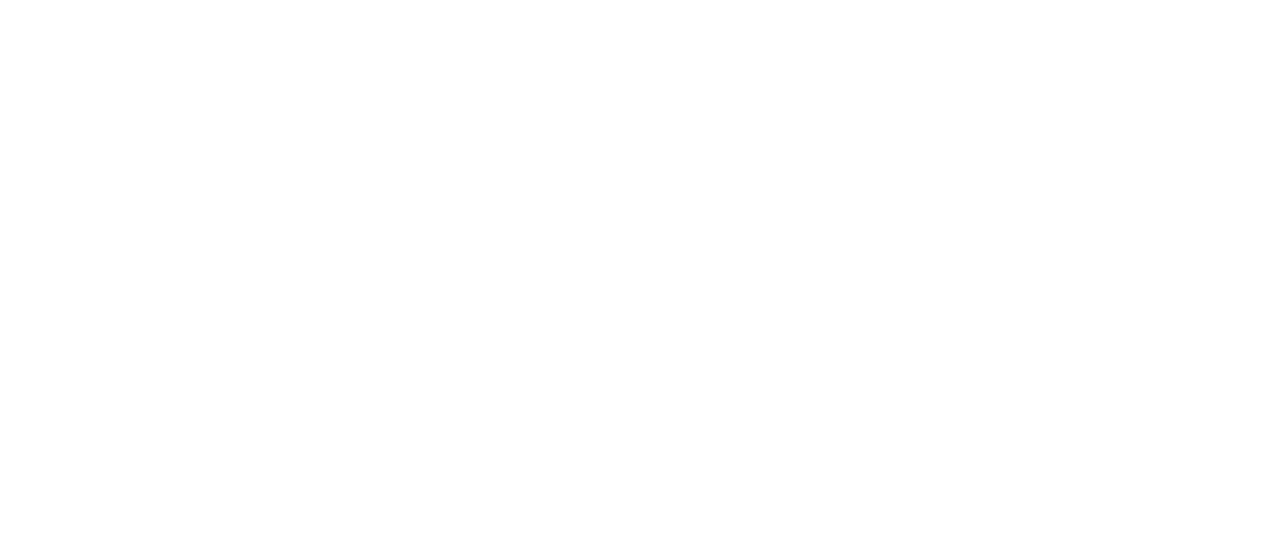
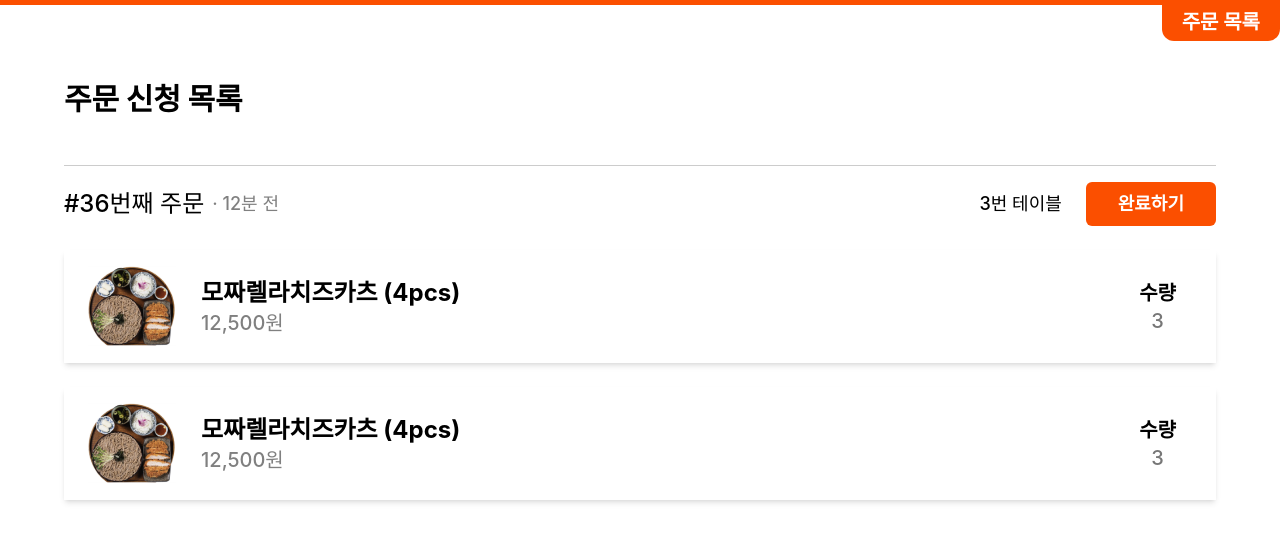
Before and after one commit to Team-HUG/app, a React (Create React App) app: page /admin/order in a window 1280 px wide. Before the commit this address had no page. Shown: the top 542 px of the page. Built offline with nearby package versions, Linux system fonts and the light colour scheme.

Commit message:
어드민페이지

```diff
--- a/src/App.tsx
+++ b/src/App.tsx
@@ -1,6 +1,7 @@
 import React from 'react';
 import { BrowserRouter, Route, Routes } from 'react-router-dom';
 import Prepare from './pages/Prepare';
+import AdminOrderList from './pages/AdminOrderList';
 
 const App = () => {
   return (
@@ -8,6 +9,7 @@
       <Routes>
         <Route path="/" element={<div />} />
         <Route path="/prepare" element={<Prepare />} />
+        <Route path="/admin/order" element={<AdminOrderList />} />
       </Routes>
     </BrowserRouter>
   );
--- /dev/null
+++ b/src/pages/AdminOrderList.tsx
@@ -0,0 +1,57 @@
+import React from 'react';
+import TableBar from '../components/atoms/TableBar';
+
+const AdminOrderList = () => {
+  return (
+    <div className=" w-full h-[100vh] flex flex-col">
+      <TableBar name="주문 목록" />
+      <section className=" w-full h-full px-16 flex flex-col mt-10 gap-12">
+        <span className=" font-extrabold text-3xl">주문 신청 목록</span>
+
+        <main className="flex flex-col border-t-[1px] border-[#ccc] pt-4 gap-6">
+          {/* */}
+          <hgroup className=" flex items-center gap-10">
+            <div className=" flex gap-2 items-center">
+              <span className=" font-medium text-2xl">#36번째 주문</span>
+              <span className=" font-medium text-lg text-[gray]">· 12분 전</span>
+            </div>
+            <div className=" flex items-center gap-6 ml-auto">
+              <span className=" font-medium text-lg">3번 테이블</span>
+              <button className=" w-fit py-2 px-8 font-bold rounded-md text-lg text-white bg-orange1">완료하기</button>
+            </div>
+          </hgroup>
+          {/* */}
+          <div className=" flex flex-col gap-2">
+            <div className=" flex items-center gap-6 w-full h-fit bg-white py-4 shadow-md bg-opacity-10 px-6">
+              <img src="/test.png" alt="food" />
+              <div className=" flex flex-col">
+                <span className=" font-bold text-2xl">모짜렐라치즈카츠 (4pcs)</span>
+                <span className=" font-medium text-[gray] text-xl">12,500원</span>
+              </div>
+              <div className=" flex flex-col items-center justify-center ml-auto mr-4">
+                <span className=" font-bold text-xl">수량</span>
+                <span className=" font-medium text-xl text-[#777]">3</span>
+              </div>
+            </div>
+          </div>
+          <div className=" flex flex-col gap-4">
+            <div className=" flex items-center gap-6 w-full h-fit bg-white py-4 shadow-md bg-opacity-10 px-6">
+              <img src="/test.png" alt="food" />
+              <div className=" flex flex-col">
+                <span className=" font-bold text-2xl">모짜렐라치즈카츠 (4pcs)</span>
+                <span className=" font-medium text-[gray] text-xl">12,500원</span>
+              </div>
+              <div className=" flex flex-col items-center justify-center ml-auto mr-4">
+                <span className=" font-bold text-xl">수량</span>
+                <span className=" font-medium text-xl text-[#777]">3</span>
+              </div>
+            </div>
+          </div>
+          {/* */}
+        </main>
+      </section>
+    </div>
+  );
+};
+
+export default AdminOrderList;
--- a/src/pages/Prepare.tsx
+++ b/src/pages/Prepare.tsx
@@ -1,18 +1,16 @@
 import React from 'react';
 import ProgressIcon from '../assets/ProgressIcon';
+import TableBar from '../components/atoms/TableBar';
 
 const Prepare = () => {
   return (
     <div className=" w-full h-[100vh] flex flex-col">
       <section id="headline" className="flex flex-col">
-        <div className=" w-full h-[6px] bg-[#FB4F00]" />
-        <div className=" w-24 h-10 bg-[#FB4F00] ml-auto rounded-b-xl flex items-center justify-center">
-          <span className=" font-bold text-xl text-white mt-[-2px]">조리중</span>
-        </div>
+        <TableBar name="조리중" />
       </section>
       <section id="main" className=" w-full h-full flex flex-col justify-center items-center gap-20">
         <div className=" w-fit">
-          <img src="/bot.png" className=" w-20 left-[40%] absolute mt-[-100px]" />
+          <img src="/bot.png" className=" w-20 left-[40%] absolute mt-[-100px]" alt="bot" />
           <ProgressIcon />
         </div>
         <div className=" flex flex-col justify-center items-center gap-3">
```
Also changed, not shown: public/test.png (added).
